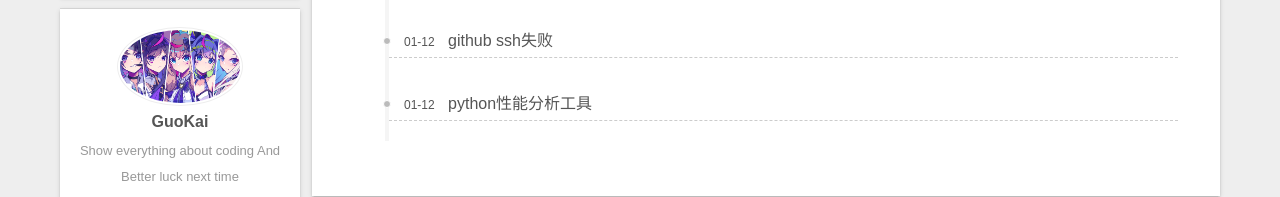
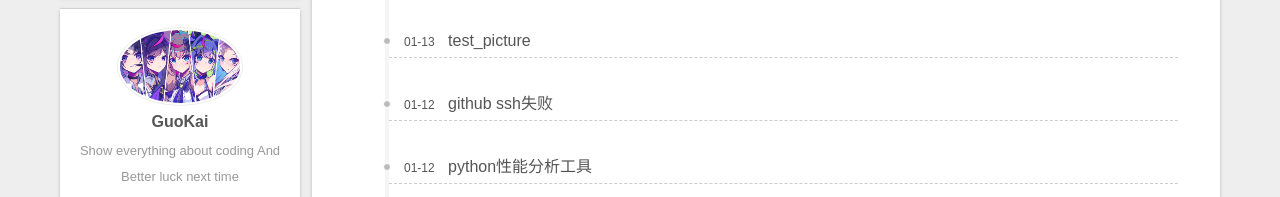
Before and after one commit to TimeInDreams/TimeInDreams.github.io, a plain HTML site: page tags/record/index.html in a window 1280 px wide. Shown: the part 257-454 px from the top of the page. Drawn offline with nearby package versions, Linux system fonts and the light colour scheme; some packages are replaced by stand-ins of ours; no server answers; a script that the page names is missing.

Commit message:
Site updated: 2022-01-13 17:47:16

```diff
--- a/tags/record/index.html
+++ b/tags/record/index.html
@@ -198,6 +198,26 @@
     <header class="post-header">
       <div class="post-meta-container">
         <time itemprop="dateCreated"
+              datetime="2022-01-13T17:36:15+08:00"
+              content="2022-01-13">
+          01-13
+        </time>
+      </div>
+
+      <div class="post-title">
+          <a class="post-title-link" href="/article/ca9a9b41.html" itemprop="url">
+            <span itemprop="name">test_picture</span>
+          </a>
+      </div>
+
+
+    </header>
+  </article>
+
+  <article itemscope itemtype="http://schema.org/Article">
+    <header class="post-header">
+      <div class="post-meta-container">
+        <time itemprop="dateCreated"
               datetime="2022-01-12T20:57:11+08:00"
               content="2022-01-12">
           01-12
```
Also changed, not shown: article/ca9a9b41.html (+6 -2 lines), index.html (+1 -1 lines).
